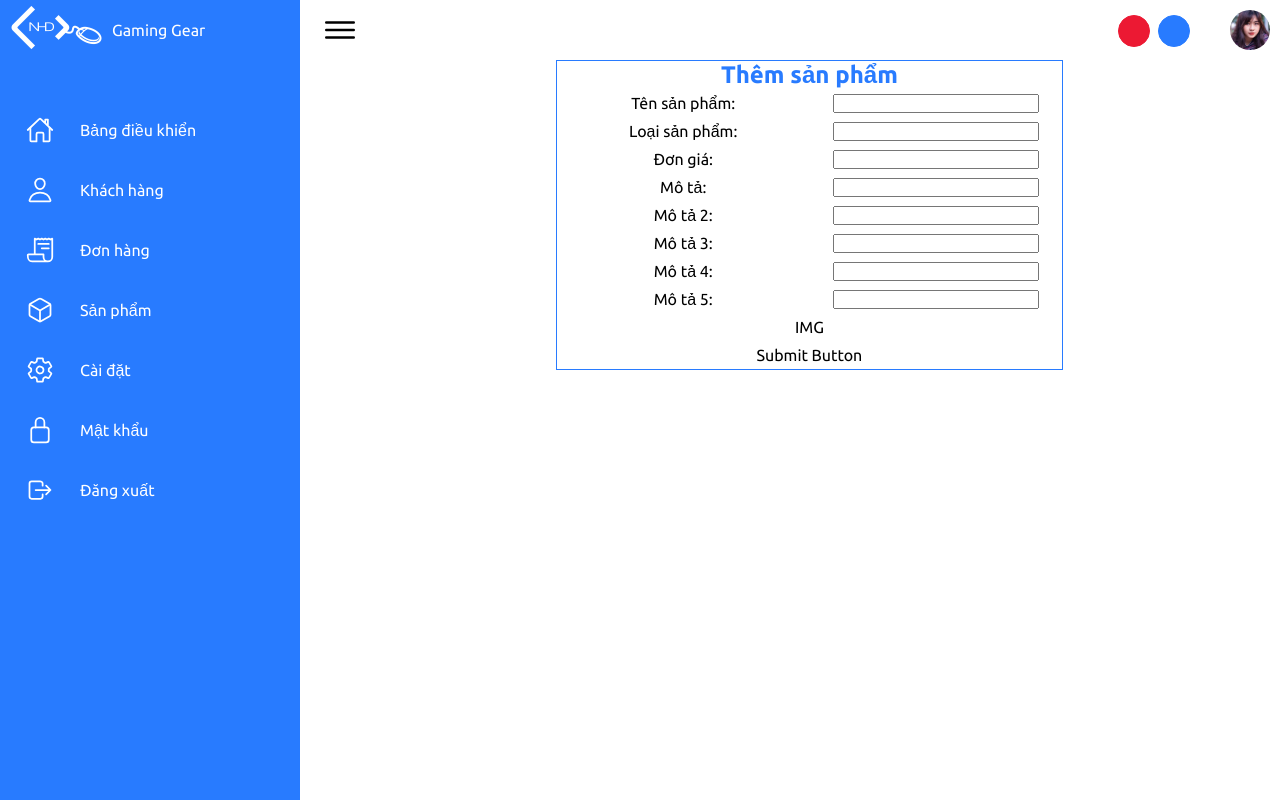
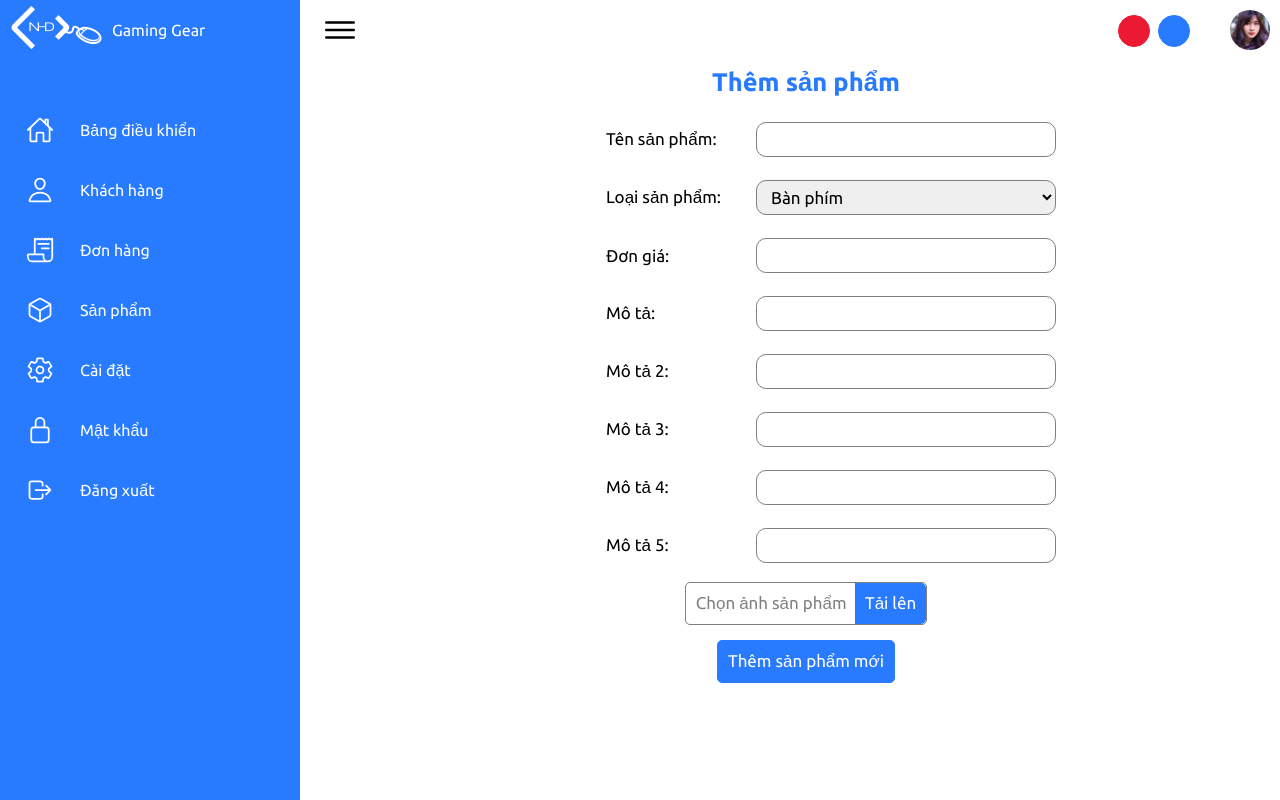
Before and after one commit to nhd79/Gaming-Gear, a PHP site: page /view/insert-product.php in a window 1280 px wide; the page is wider, and only the part inside the window is pictured. Run offline with PHP 8.4, Linux system fonts and the light colour scheme; some libraries are stand-ins or nearby versions.

Commit message:
done insert-product front-end

```diff
--- a/css/dashboard-styles.css
+++ b/css/dashboard-styles.css
@@ -489,10 +489,12 @@ body {
 }
 .insert-product-grid {
   display: grid;
-  grid-template-columns: 1fr 1fr;
+  grid-template-columns: 200px 300px;
   grid-template-rows: repeat(11, 1fr);
   width: 70%;
-  border: 1px solid var(--mainColor);
+  row-gap: 15px;
+  font-size: 17px;
+  padding-bottom: 50px;
 }
 .insert-product-grid div {
   display: flex;
@@ -504,8 +506,57 @@ body {
 .submit {
   grid-column: 1/3;
 }
+.submit button {
+  font-size: 17px;
+}
 .header {
   color: var(--mainColor);
+}
+.insert-product-grid input,
+.insert-product-grid select {
+  border: 1px solid gray;
+  border-radius: 10px;
+  height: 35px;
+  width: 100%;
+  padding-left: 10px;
+  font-size: 17px;
+}
+.order-button {
+  color: white;
+  background-color: var(--mainColor);
+  border-radius: 5px;
+  padding: 10px;
+  border: 1px solid var(--mainColor);
+  cursor: pointer;
+  font-size: 15px;
+}
+.insert-product-grid div:nth-child(2n):not(.product-img) {
+  display: flex;
+  justify-content: flex-start;
+  padding-left: 50px;
+}
+.img-label {
+  color: gray;
+  border: 1px solid gray;
+  border-radius: 5px;
+  padding: 10px 0px 10px 10px;
+  cursor: pointer;
+}
+.img-label::after {
+  content: "Tải lên";
+  color: white;
+  background: var(--mainColor);
+  z-index: 2;
+  border-radius: 0px 5px 5px 0px;
+  padding: 10px 10px 12px 10px;
+  cursor: pointer;
+  font-size: 17px;
+}
+.img-input {
+  opacity: 0;
+  position: absolute;
+  z-index: 2;
+  cursor: pointer;
 }
 /* Responsive */
 @media (max-width: 1000px) {
--- a/view/insert-product.php
+++ b/view/insert-product.php
@@ -6,6 +6,14 @@
     <meta http-equiv="X-UA-Compatible" content="IE=edge" />
     <meta name="viewport" content="width=device-width, initial-scale=1.0" />
     <link rel="stylesheet" href="/css/dashboard-styles.css" />
+
+    <!-- Remember to include jQuery :) -->
+    <script src="https://cdnjs.cloudflare.com/ajax/libs/jquery/3.0.0/jquery.min.js"></script>
+
+    <!-- jQuery Modal -->
+    <script src="https://cdnjs.cloudflare.com/ajax/libs/jquery-modal/0.9.1/jquery.modal.min.js"></script>
+    <link rel="stylesheet" href="https://cdnjs.cloudflare.com/ajax/libs/jquery-modal/0.9.1/jquery.modal.min.css" />
+
     <title>Admin Dashboard</title>
 </head>
 
@@ -21,7 +29,7 @@
             include_once("dashboard-topbar.php");
             ?>
 
-            <form method="post" action="<?php echo htmlspecialchars($_SERVER['PHP_SELF']) ?>">
+            <form method="post" action="">
                 <div class="insert-product-grid">
                     <div class="header">
                         <h2>Thêm sản phẩm</h2>
@@ -30,52 +38,77 @@
                         Tên sản phẩm:
                     </div>
                     <div>
-                        <input type="text" name="" />
+                        <input type="text" name="name" id="name" required />
                     </div>
                     <div>
                         Loại sản phẩm:
                     </div>
                     <div>
-                        <input type="text" name="" />
+                        <select name="category">
+                            <option value="1">Bàn phím</option>
+                            <option value="2">Chuột</option>
+                            <option value="3">Tai nghe</option>
+                            <option value="4">Ghế</option>
+                            <option value="5">Loa</option>
+                            <option value="6">Lót chuột</option>
+                        </select>
                     </div>
                     <div>
                         Đơn giá:
                     </div>
                     <div>
-                        <input type="text" name="" />
+                        <input type="number" name="price" id="price" required />
                     </div>
                     <div>
                         Mô tả:
                     </div>
                     <div>
-                        <input type="text" name="" />
+                        <input type="text" name="description" id="description" required />
                     </div>
                     <div>
                         Mô tả 2:
                     </div>
                     <div>
-                        <input type="text" name="" />
+                        <input type="text" name="description_2" id="description_2" />
                     </div>
                     <div>
                         Mô tả 3:
                     </div>
                     <div>
-                        <input type="text" name="" />
+                        <input type="text" name="description_3" id="description_3" />
                     </div>
                     <div>
                         Mô tả 4:
                     </div>
                     <div>
-                        <input type="text" name="" />
+                        <input type="text" name="description_4" id="description_4" />
                     </div>
                     <div>
                         Mô tả 5:
                     </div>
                     <div>
-                        <input type="text" name="" />
+                        <input type="text" name="description_5" id="description_5" />
                     </div>
-                    <div class="product-img">IMG</div>
-                    <div class="submit">Submit Button</div>
+                    <!-- <div class="product-img">IMG</div> -->
+                    <div class="product-img">
+                        <label class="img-label">
+                            <input type="file" name="file" class="img-input" required />
+                            <span class="text">Chọn ảnh sản phẩm&ensp;</span></label>
+                        <script>
+                            //Name appear
+                            $(".img-input").on("change", function() {
+                                var fileName = $(this).val().split("\\").pop();
+                                $(this)
+                                    .siblings(".text")
+                                    .html(fileName + "&ensp;");
+                            });
+                        </script>
+                    </div>
+                    <div class="submit">
+                        <button type="submit" class="order-button">
+                            Thêm sản phẩm mới
+                        </button>
+                    </div>
                 </div>
             </form>
 
```
